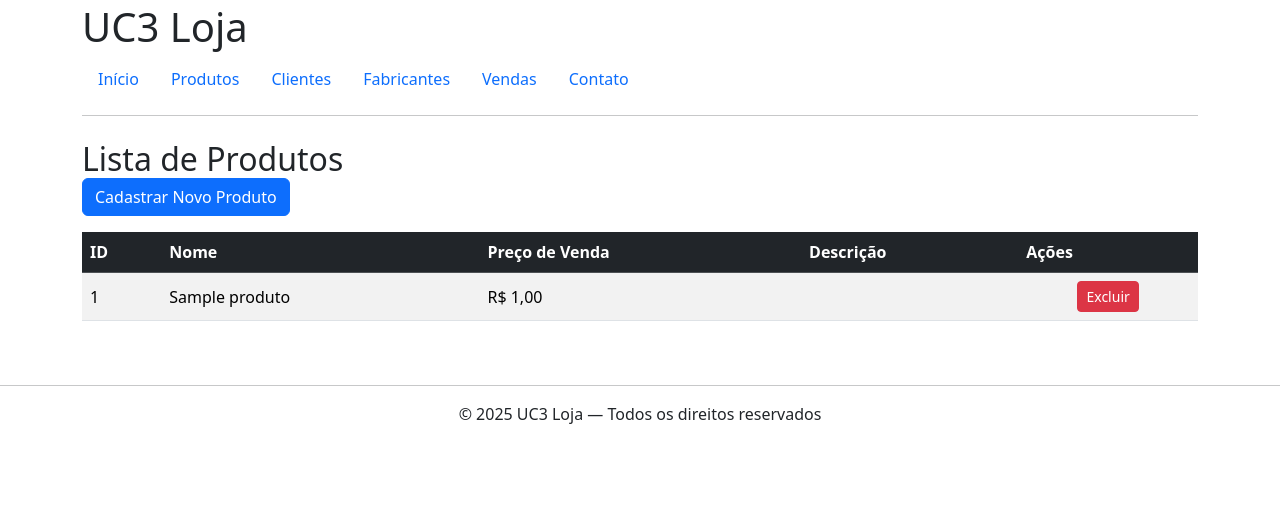
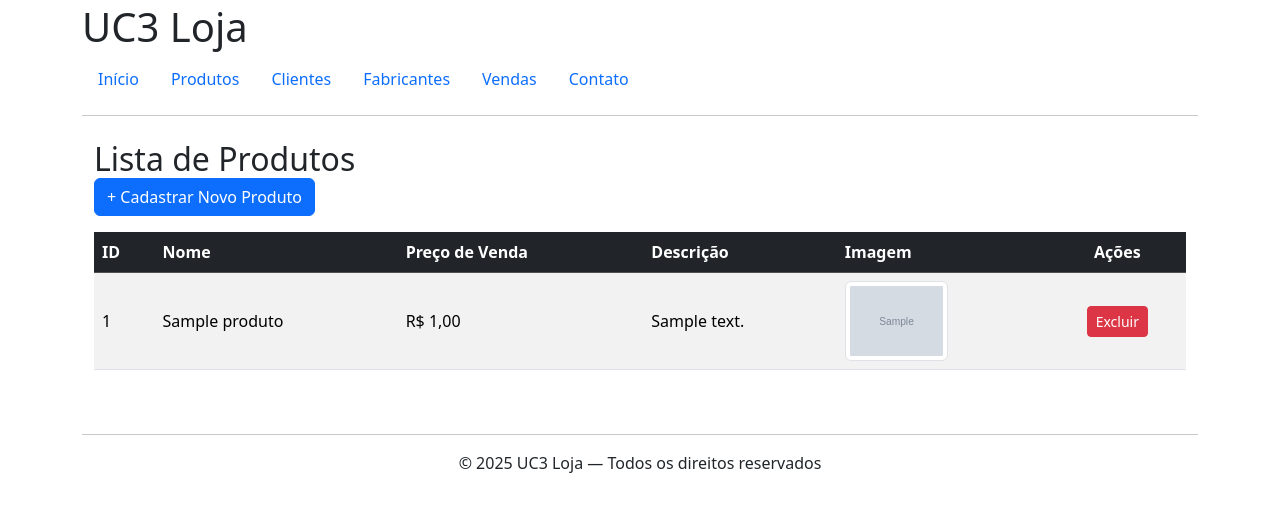
Before and after one commit to Dustranir/UC3-Loja, a Django app: page /produtos/ in a window 1280 px wide. Shown: the part 21-533 px from the top of the page. Run offline with Django 5.2, Linux system fonts and the light colour scheme; tables that the repository leaves empty hold one stand-in row (values such as "Sample post"); grey boxes marked "Sample" are stand-in pictures.

Commit message:
Versão Final 1.3

```diff
--- a/produtos/forms.py
+++ b/produtos/forms.py
@@ -14,7 +14,7 @@ CORES = (
 class ProdutoForm(forms.ModelForm):
     class Meta:
         model = Produto
-        fields = ['codigo', 'nome', 'preco_compra', 'preco_venda', 'cor', 'data_fabricacao', 'imagem']
+        fields = ['codigo', 'nome', 'preco_compra', 'preco_venda', 'cor', 'data_fabricacao','descricao', 'imagem']
 
     def clean_nome(self):
         nome = self.cleaned_data['nome']
--- a/produtos/models.py
+++ b/produtos/models.py
@@ -6,6 +6,7 @@ class Produto(models.Model):
     nome = models.CharField(max_length=70)
     preco_compra = models.DecimalField(max_digits=8, decimal_places=2)
     preco_venda = models.DecimalField(max_digits=8, decimal_places=2)
+    descricao = models.CharField(max_length=255, default='Sem descrição')
     data_fabricacao = models.DateField(default=timezone.now())
     cor = models.CharField(max_length=20, choices=[
         ('Azul', 'Azul'),
@@ -16,7 +17,7 @@ class Produto(models.Model):
         ('Preto', 'Preto'),
         ('Marrom', 'Marrom'),
     ])
-    imagem = models.ImageField(upload_to='produtos/', null=True, blank=True)
+    imagem = models.ImageField(upload_to='produtos/')
 
     def __str__(self):
         return self.nome
--- a/produtos/templates/produtos/cadastro.html
+++ b/produtos/templates/produtos/cadastro.html
@@ -2,7 +2,7 @@
 
 {% block content %}
     <h2>Cadastrar Produto</h2>
-    <form method="post" class="mt-3">
+    <form method="post" enctype="multipart/form-data" class="mt-3">
         {% csrf_token %}
         {% for field in form %}
           <div class="mb-3">
--- a/produtos/templates/produtos/list.html
+++ b/produtos/templates/produtos/list.html
@@ -1,21 +1,23 @@
- {% extends 'base.html' %}
+{% extends 'base.html' %}
 
 {% load static %}
 
 {% block content %}
-        <h2 class="mb-0">Lista de Produtos</h2>
-        <a href="{% url 'produto_create' %}" class="btn btn-primary mb-3"> Cadastrar Novo Produto</a>
+<div class="container mt-4">
+    <h2 class="mb-0">Lista de Produtos</h2>
+    <a href="{% url 'produto_create' %}" class="btn btn-primary mb-3">+ Cadastrar Novo Produto</a>
 
     {% if produtos %}
         <div class="table-responsive">
             <table class="table table-striped table-hover align-middle">
                 <thead class="table-dark">
                     <tr>
-                        <th scope="col">ID</th>
-                        <th scope="col">Nome</th>
-                        <th scope="col">Preço de Venda</th>
-                        <th scope="col">Descrição</th>
-                        <th scope="col" >Ações</th>
+                        <th>ID</th>
+                        <th>Nome</th>
+                        <th>Preço de Venda</th>
+                        <th>Descrição</th>
+                        <th>Imagem</th>
+                        <th class="text-center">Ações</th>
                     </tr>
                 </thead>
                 <tbody>
@@ -25,11 +27,15 @@
                             <td>{{ produto.nome }}</td>
                             <td>R$ {{ produto.preco_venda|floatformat:2 }}</td>
                             <td>{{ produto.descricao }}</td>
+                            <td>
+                                {% if produto.imagem %}
+                                    <img src="{{ produto.imagem.url }}" alt="{{ produto.nome }}" class="img-thumbnail" style="max-height: 80px;">
+                                {% else %}
+                                    <span class="text-muted">Sem imagem</span>
+                                {% endif %}
+                            </td>
                             <td class="text-center">
-                                <!-- Botão de exclusão -->
-                                <a href="{% url 'produto_delete' produto.pk %}" class="btn btn-sm btn-danger">
-                                    Excluir
-                                </a>
+                                <a href="{% url 'produto_delete' produto.pk %}" class="btn btn-sm btn-danger">Excluir</a>
                             </td>
                         </tr>
                     {% endfor %}
--- a/produtos/urls.py
+++ b/produtos/urls.py
@@ -1,5 +1,6 @@
 from django.urls import path
 from . import views
+
 
 urlpatterns = [
     # path('', views.index, name='produtos_index'),
--- a/produtos/views.py
+++ b/produtos/views.py
@@ -8,7 +8,7 @@ def produto_list(request):
 
 def produto_create(request):
     if request.method == 'POST':
-        form = ProdutoForm(request.POST)
+        form = ProdutoForm(request.POST, request.FILES)
         if form.is_valid():
             form.save()
             return redirect('produto_list')
--- a/setup/settings.py
+++ b/setup/settings.py
@@ -129,3 +129,6 @@ STATICFILES_DIRS = [BASE_DIR / 'static']
 # https://docs.djangoproject.com/en/5.2/ref/settings/#default-auto-field
 
 DEFAULT_AUTO_FIELD = 'django.db.models.BigAutoField'
+
+MEDIA_URL = '/media/'
+MEDIA_ROOT = BASE_DIR / 'media'
--- a/setup/urls.py
+++ b/setup/urls.py
@@ -17,6 +17,8 @@ Including another URLconf
 from django.contrib import admin
 from django.urls import path, include
 from django.views.generic import TemplateView
+from django.conf import settings
+from django.conf.urls.static import static
 
 urlpatterns = [
     path('admin/', admin.site.urls),
@@ -27,5 +29,7 @@ urlpatterns = [
     path('venda/', include('venda.urls')),
     path('contato/', include('contato.urls')),
     path('login/', include('login.urls')),
+]
 
-]
+if settings.DEBUG:
+    urlpatterns += static(settings.MEDIA_URL, document_root=settings.MEDIA_ROOT)
```
Also changed, not shown: contato/migrations/0003_alter_contato_mensagem.py (added), db.sqlite3, media/produtos/chuteira.webp (added), produtos/migrations/0006_produto_descricao_alter_produto_data_fabricacao_and_more.py (added), produtos/migrations/0007_alter_produto_data_fabricacao_alter_produto_imagem.py (added), produtos/migrations/0008_alter_produto_data_fabricacao.py (added).
